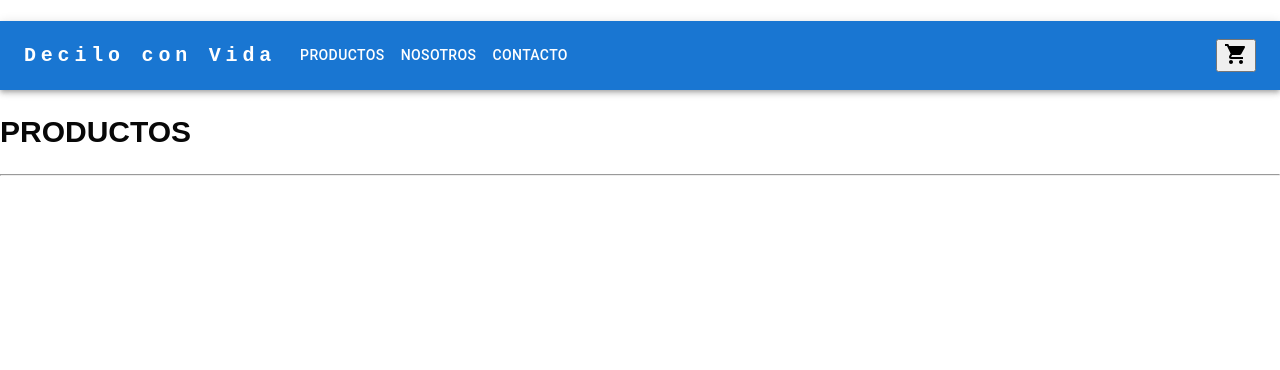
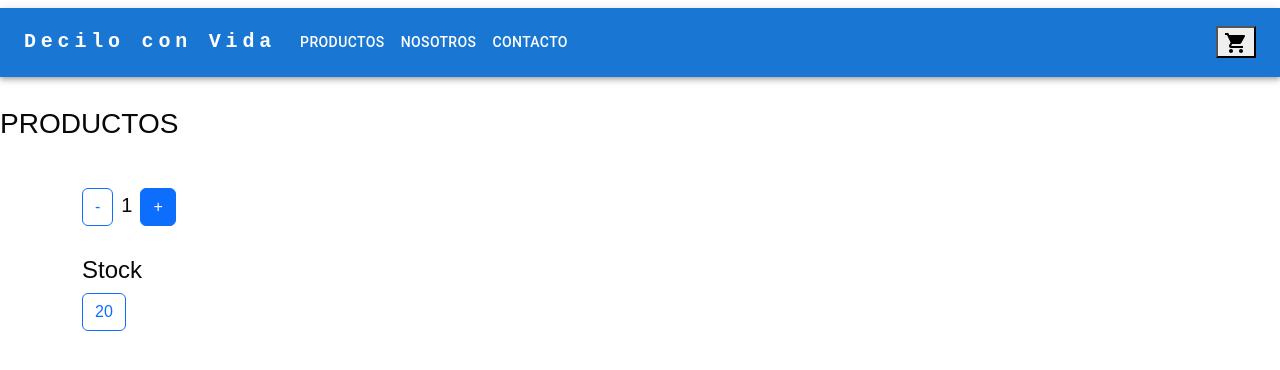
Before and after one commit to gonAlmiron/dcv-app, a React (Create React App) app: page / in a window 1280 px wide. Shown: the top 370 px of the page. Built offline with nearby package versions, Linux system fonts and the light colour scheme.

Commit message:
Contador

```diff
--- a/src/App.js
+++ b/src/App.js
@@ -1,6 +1,8 @@
 import './App.css';
 import NavBar from './components/NavBar.js';
 import ItemListContainer from './components/ItemListContainer.js';
+import 'bootstrap/dist/css/bootstrap.min.css';
+import { Button } from 'react-bootstrap';
 
 
 function App() {
--- /dev/null
+++ b/src/components/ItemCount.js
@@ -0,0 +1,48 @@
+import {useState, useEffect} from "react";
+
+
+const ItemCount = () => {
+
+let [counter, setCounter] = useState(1)
+let [stock, setStock] = useState(20)
+
+
+const handleSumar = () => {
+    if (stock > 0) {
+        setCounter(counter + 1)
+        setStock(stock - 1)
+    }
+}
+
+const handleRestar = () => {
+    if (counter > 0) {
+    setCounter(counter - 1)
+    setStock(stock + 1)
+    }
+}
+
+useEffect( () => {
+    console.log("Stock modificado")
+}, [counter, stock])
+
+return (
+    <div className="container my-5">
+
+
+        <button onClick={handleRestar} className="btn btn-outline-primary">- </button>
+        <span className="mx-2">{counter}</span>
+        <button onClick={handleSumar} className="btn btn-primary"> +</button>
+        <br/>
+        <br/>
+        <h4>Stock</h4>
+        <span className="btn btn-outline-primary">{stock}</span>
+    </div>
+
+
+
+)
+
+
+}
+
+export default ItemCount
--- a/src/components/ItemListContainer.js
+++ b/src/components/ItemListContainer.js
@@ -1,11 +1,14 @@
+import ItemCount from './ItemCount.js';
 
 const ItemListContainer = () => {
 
     return (
     <div className="titulo">
+        <br/>
+        <h3>PRODUCTOS</h3>
+        <ItemCount/>
+        <hr/>
 
-        <h1>PRODUCTOS</h1>
-        <hr/>
     </div>
     )
 }
--- a/src/components/NavBar.js
+++ b/src/components/NavBar.js
@@ -11,6 +11,7 @@ import Container from '@mui/material/Container';
 import Button from '@mui/material/Button';
 import MenuItem from '@mui/material/MenuItem';
 import AdbIcon from '@mui/icons-material/Adb';
+
 
 
 
@@ -51,7 +52,6 @@ const ResponsiveAppBar = () => {
           >
             Decilo con Vida
           </Typography>
-
           <Box sx={{ flexGrow: 1, display: { xs: 'flex', md: 'none' } }}>
             <IconButton
               size="large"
@@ -107,7 +107,7 @@ const ResponsiveAppBar = () => {
               textDecoration: 'none',
             }}
           >
-            LOGO
+            DECILO CON VIDA
           </Typography>
 
           <Box sx={{ flexGrow: 1, display: { xs: 'none', md: 'flex' } }}>
@@ -138,5 +138,5 @@ const ResponsiveAppBar = () => {
       </Container>
     </AppBar>
   );
-};
+}
 export default ResponsiveAppBar;
--- a/src/index.js
+++ b/src/index.js
@@ -11,7 +11,4 @@ root.render(
   </React.StrictMode>
 );
 
-// If you want to start measuring performance in your app, pass a function
-// to log results (for example: reportWebVitals(console.log))
-// or send to an analytics endpoint. Learn more: https://bit.ly/CRA-vitals
 reportWebVitals();
```
Also changed, not shown: src/components/Logo1.png (renamed from src/Logo1.png).
